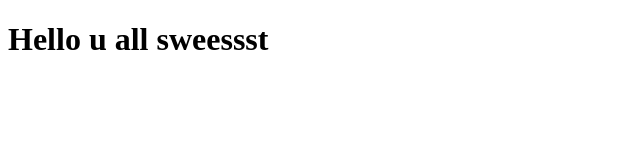
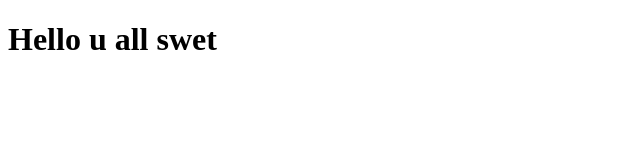
Before and after one commit to ant7575/worldit-preprod, a plain HTML site: page index.html in a window 1280 px wide. Shown: the full height of the page, 0-640 px from the left. Drawn offline with Linux system fonts and the light colour scheme.

Commit message:
change 1 req1.

```diff
--- a/index.html
+++ b/index.html
@@ -5,6 +5,6 @@
     <title>Hello Me</title>
   </head>
   <body>
-    <h1> Hello u all sweessst</h1>
+    <h1> Hello u all swet</h1>
   </body>
 </html>
```
